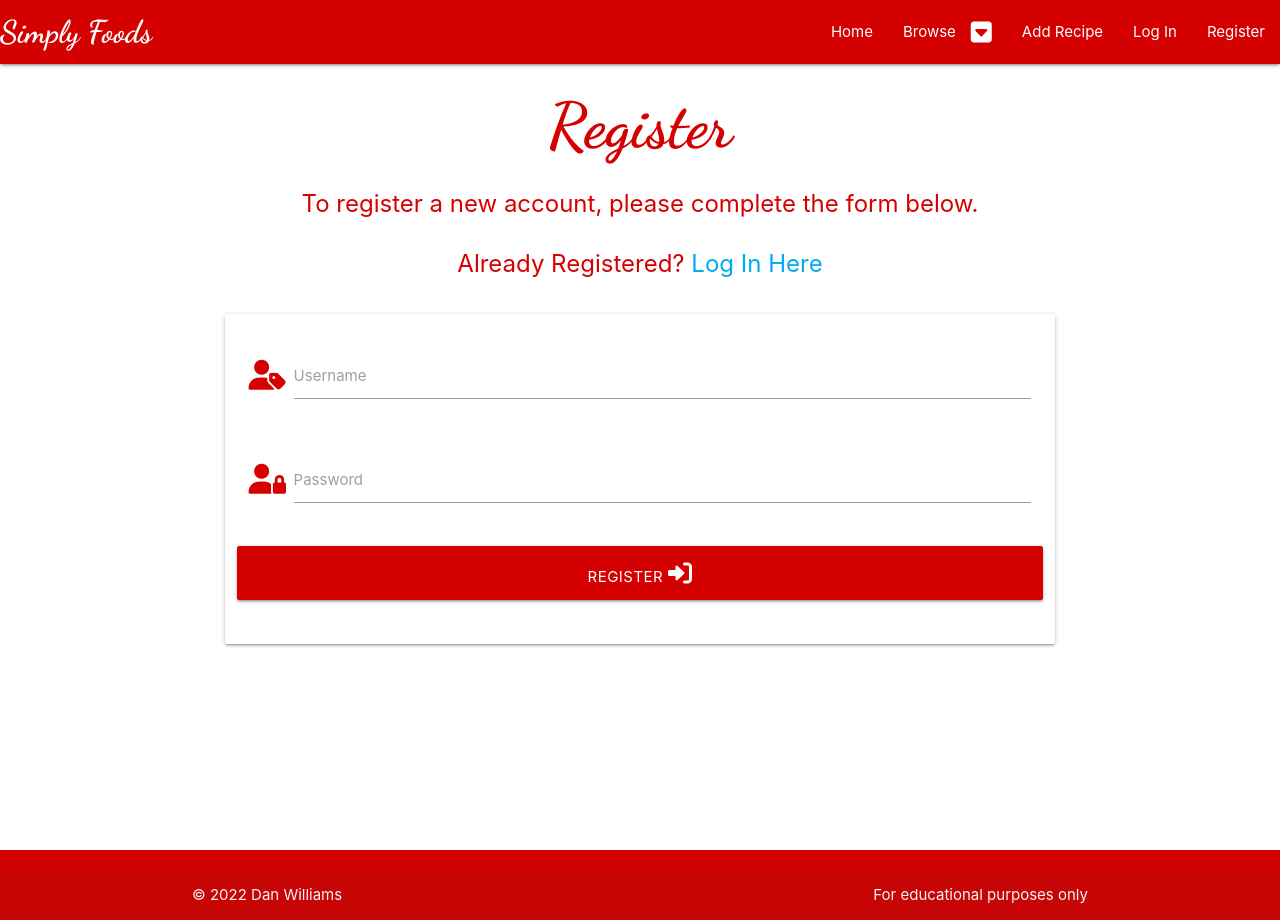
After one commit to Code-Institute-Submissions/DanWilliams91-MS3, a Flask app: page /register in a window 1280 px wide. The commit adds this page. Run offline with Flask 2, Linux system fonts and the light colour scheme; some libraries are stand-ins or nearby versions.

Commit message:
create registration page and form to allow users to register an account

```diff
--- a/appdir/models.py
+++ b/appdir/models.py
@@ -20,7 +20,7 @@ class Category(db.Model):
 class Users(db.Model):
     id = db.Column(db.Integer, primary_key=True)
     user_name = db.Column(db.String(20), unique=True, nullable=False)
-    password = db.Column(db.String(50), nullable=False)
+    password = db.Column(db.String(255), nullable=False)
     is_superuser = db.Column(db.Boolean, default=False, nullable=False)
 
     def __repr__(self):
--- a/appdir/routes.py
+++ b/appdir/routes.py
@@ -9,3 +9,26 @@ from appdir.models import Name, Category, Users
 @app.route("/home")
 def home():
     return render_template("home.html")
+
+
+@app.route("/register", methods=["GET", "POST"])
+def register():
+    if request.method == "POST":
+
+        # check if username already exists in db
+        existing_user = Users.query.filter(Users.user_name == \
+            request.form.get("username").lower()).all()
+
+        if existing_user:
+            flash("Username already exists. Please try another username or log in if you already have an account.")
+            return redirect(url_for("register"))
+
+        user = Users(
+            user_name=request.form.get("username").lower(),
+            password=generate_password_hash(request.form.get("password"))
+        )
+
+        db.session.add(user)
+        db.session.commit()
+
+    return render_template("register.html")
--- a/appdir/static/css/style.css
+++ b/appdir/static/css/style.css
@@ -12,6 +12,12 @@ body {
 
 main {
     flex: 1 0 auto;
+    padding-top: 50px;
+}
+
+nav {
+    position: fixed;
+    z-index: 100;
 }
 
 .brand-logo,
@@ -31,6 +37,13 @@ main {
     font-size: x-large;
 }
 
+.flashes {
+    color: var(--theme-color);
+    font-weight: 700;
+    font-size: x-large;
+    background-color: yellow;
+}
+
 .page-footer,
 nav {
     background-color: var(--theme-color);
@@ -43,7 +56,7 @@ nav {
     bottom: 20px;
     right: 30px;
     z-index: 99;
-    border: none;
+    border: 1px white solid;
     outline: none;
     background-color: var(--theme-color);
     color: white;
--- a/appdir/templates/base.html
+++ b/appdir/templates/base.html
@@ -40,7 +40,8 @@
                 <!-- Dropdown Trigger 2 -->
                 <li><a class="dropdown-trigger" href="#!" data-target="dropdown2">Profile<i class="material-icons right"><i class="fa-solid fa-square-caret-down"></i></i></a></li>
             {% else %}
-                <li><a href="#!">Log In/Register</a></li>
+                <li><a href="#!">Log In</a></li>
+                <li><a href="{{ url_for('register') }}">Register</a></li>
             {% endif %}
         </ul>
         </div>
@@ -56,7 +57,8 @@
             <li><a href="#!">Favourites</a></li>
             <li><a href="#!">Log Out</a></li>
         {% else %}
-            <li><a href="#!">Log In/Register</a></li>
+        <li><a href="#!">Log In</a></li>
+        <li><a href="{{ url_for('register') }}">Register</a></li>
         {% endif %}
     </ul>
     <!-- Mobile Sidenav End -->
--- a/appdir/templates/home.html
+++ b/appdir/templates/home.html
@@ -33,7 +33,7 @@
             <div class="col s12 m4 theme-color center main-text">
                 Have a great recipe to share, or just need a platform to save it for later use?
                 <br>
-                <a href="#!">JOIN HERE</a>
+                <a href="{{ url_for('register') }}">Click here to create an account</a>
             </div>
         </div>
     </div>
--- /dev/null
+++ b/appdir/templates/register.html
@@ -0,0 +1,60 @@
+{% extends "base.html" %}
+{% block content %}
+
+    <h1 class="page-title theme-color center">Register</h1>
+    <div class="container">
+        <p class="col s12 m8 offset-m2 theme-color center main-text">To register a new account, please complete the form
+            below.</p>
+        <p class="col s12 m8 offset-m2 theme-color center main-text">
+            Already Registered?
+            <a href="{{ url_for('register') }}" class="main-text light-blue-text">Log In Here</a>
+        </p>
+    </div>
+
+    {% with messages = get_flashed_messages() %}
+        {% if messages %}
+            <ul class="flashes container center">
+                {% for message in messages %}
+                    <li>{{ message }}</li>
+                {% endfor %}
+            </ul>
+        {% endif %}
+    {% endwith %}
+
+    <!--
+    Registration form begins here. Format adapted from
+    https://github.com/Code-Institute-Solutions/CombinedTaskManager2022/blob/main/taskmanager/templates/register.html
+    -->
+    <div class="row">
+        <form class="col s12 m8 offset-m2" method="POST" action="{{ url_for('register') }}">
+            <div class="card-panel">
+                <!-- username -->
+                <div class="row">
+					<div class="input-field col s12">
+						<i class="fa-solid fa-user-tag prefix red-text text-accent-4"></i>
+						<input id="username" name="username" type="text" minlength="3"
+                            maxlength="30" pattern="^[a-zA-Z0-9]{5,15}$" class="validate" required>
+						<label for="username">Username</label>
+					</div>
+                </div>
+                <!-- password -->
+                <div class="row">
+                    <div class="input-field col s12">
+						<i class="fa-solid fa-user-lock prefix red-text text-accent-4"></i>
+                        <input id="password" name="password" type="password" minlength="5"
+                            maxlength="15" pattern="^[a-zA-Z0-9]{5,15}$" class="validate" required>
+                        <label for="password">Password</label>
+                    </div>
+                </div>
+                <!-- register -->
+                <div class="row">
+                    <button type="submit" class="col s12 btn-large red accent-4 text-shadow">
+                        Register <i class="fa-solid fa-right-to-bracket"></i>
+                    </button>
+                </div>
+            </div>
+        </form>
+    </div>
+    <!-- Registration form ends here -->
+
+{% endblock %}
```
Also changed, not shown: appdir/static/js/script.js (indentation only), 1 other file.
